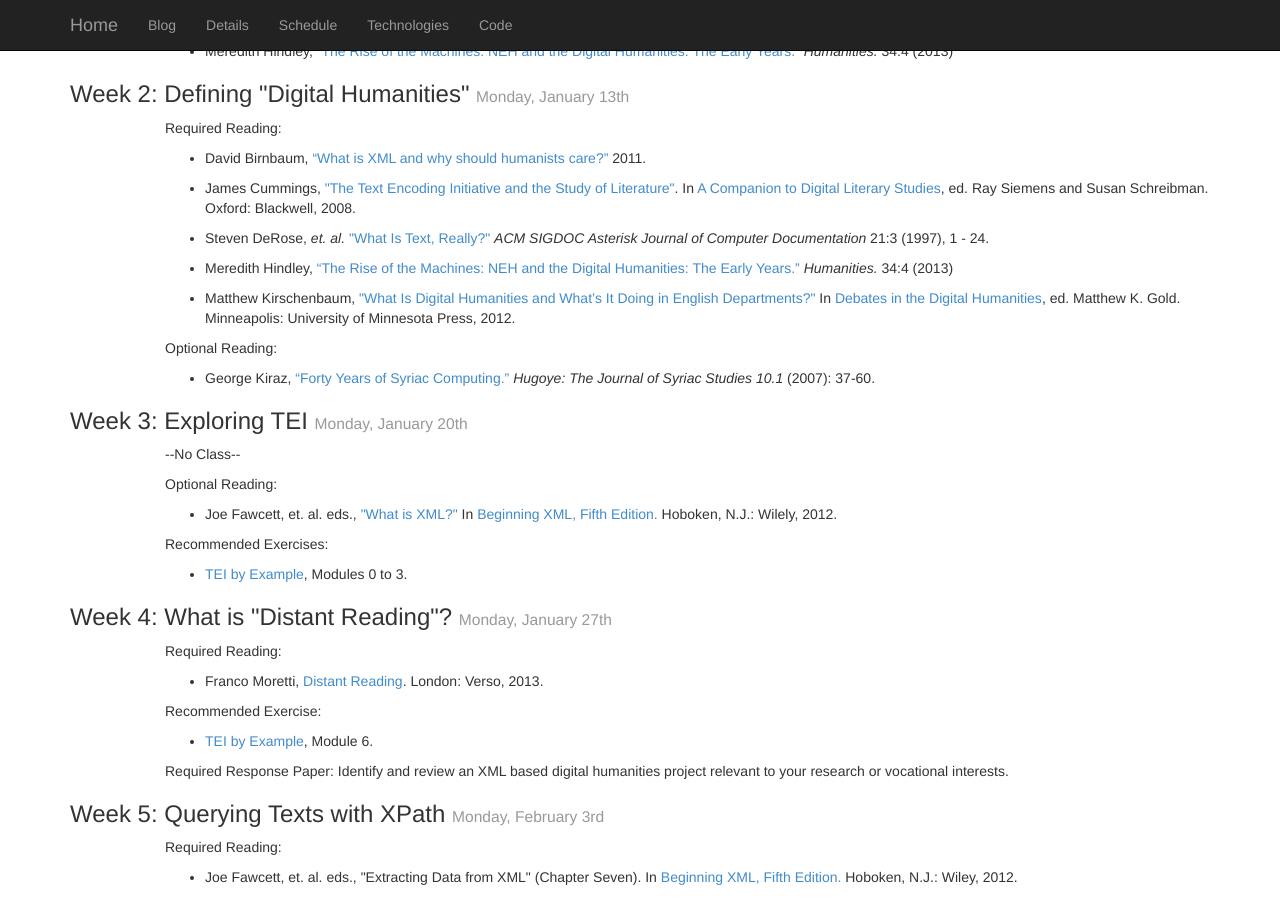
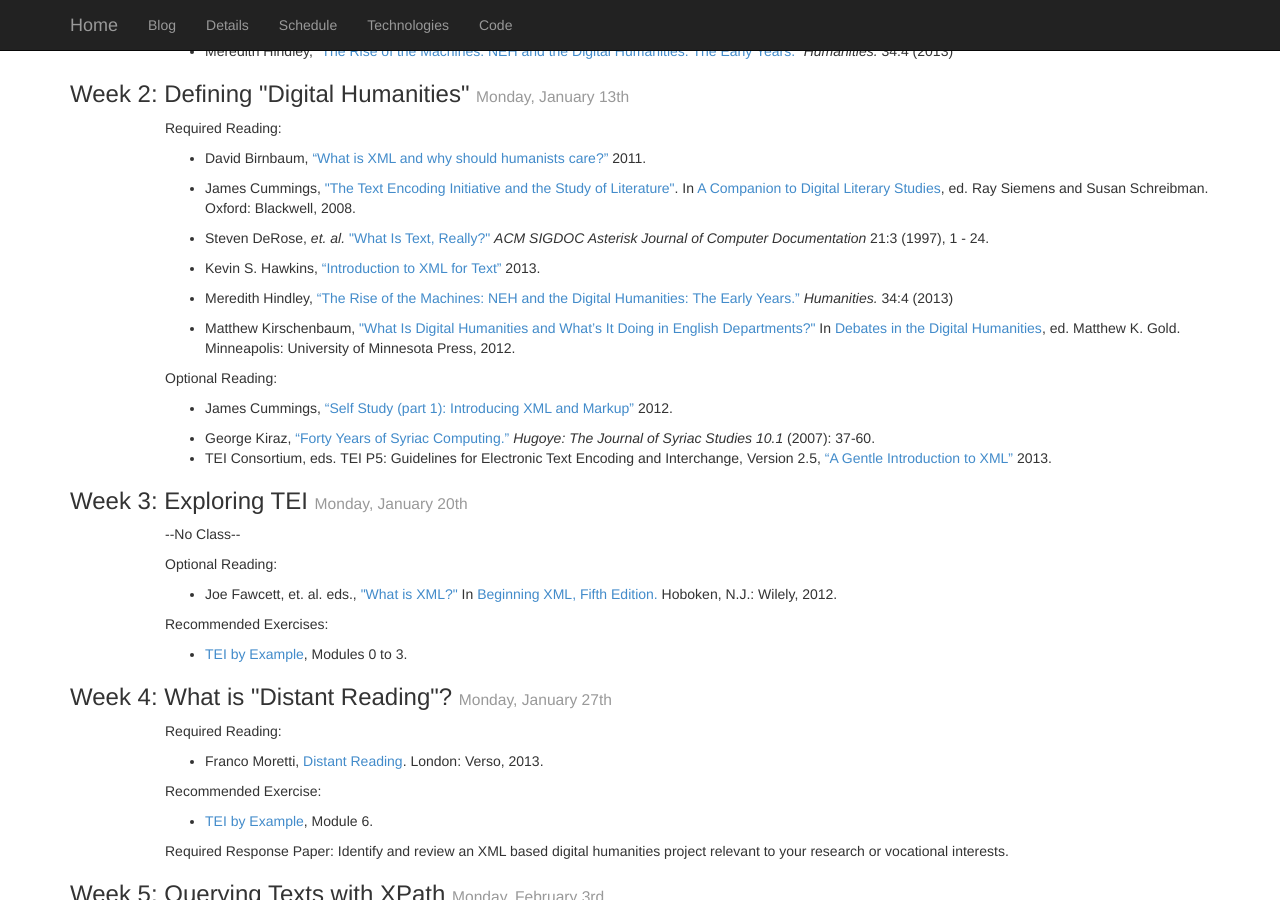
Before and after one commit to Ramona2020/paralipomena.github.io, a Jekyll site: the page built from schedule/index.html, in a window 1280 px wide and 900 px high, scrolled down 305 px. Built offline with Jekyll 4.4.1, drawn with Linux system fonts in a browser that asks for light colours; Markdown is read by kramdown in place of the engine named in the settings.

Commit message:
Added readings to week 2

```diff
--- a/schedule/index.html
+++ b/schedule/index.html
@@ -43,6 +43,8 @@ Tour of DH Projects (30 min) - CA &amp; DM-->
                         Really?&quot;</a>
                     <em>ACM SIGDOC Asterisk Journal of Computer Documentation</em> 21:3 (1997), 1 -
                     24.</p></li>
+            <li><p>Kevin S. Hawkins, <a href="http://www.ultraslavonic.info/intro-to-xml/"
+                        >“Introduction to XML for Text”</a> 2013. </p></li>
             <li><p>Meredith Hindley, <a
                         href="http://www.neh.gov/humanities/2013/julyaugust/feature/the-rise-the-machines"
                         >“The Rise of the Machines: NEH and the Digital Humanities: The Early
@@ -56,10 +58,15 @@ Tour of DH Projects (30 min) - CA &amp; DM-->
         </ul>
         <p>Optional Reading:</p>
         <ul>
+            <li><p>James Cummings, <a href="http://blogs.it.ox.ac.uk/jamesc/2012/03/15/self-study-introducing-xml-and-markup/"
+                        >“Self Study (part 1): Introducing XML and Markup”</a> 2012. </p></li>
             <li>George Kiraz, <a
                     href="http://www.bethmardutho.org/index.php/hugoye/volume-index/414.html">“Forty
                     Years of Syriac Computing.”</a>
                 <em>Hugoye: The Journal of Syriac Studies 10.1</em> (2007): 37-60.</li>
+  <li><p>TEI Consortium, eds. TEI P5: Guidelines for Electronic Text Encoding and Interchange, Version 2.5, <a href="http://www.tei-c.org/release/doc/tei-p5-doc/en/html/SG.html"
+                        >“A Gentle Introduction to XML”</a> 2013. </p></li>
+
         </ul>
         <!---
 Discussion (CA):
```
